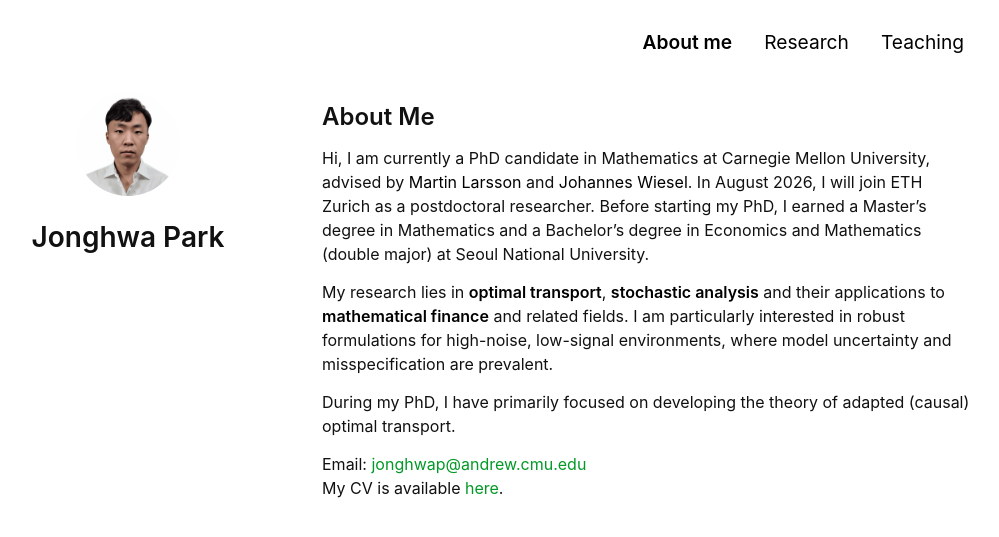
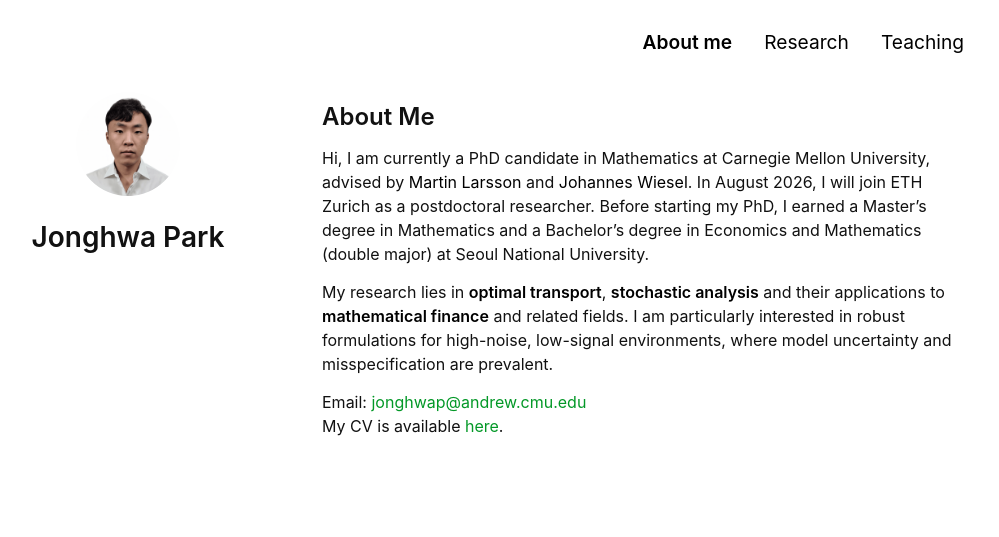
Before and after one commit to Jonghwap/Jonghwap.github.io, a Jekyll site: the page built from index.md, in a window 1280 px wide. Shown: the top 537 px of the page, without its empty margins (148-1147 px from the left). Built offline with Jekyll 4.4.1, drawn with Linux system fonts in a browser that asks for light colours; a style sheet for code colours, icons or effects is not loaded; our own code applies the rules of GitHub Pages for plain Markdown files.

Commit message:
Update index.md

```diff
--- a/index.md
+++ b/index.md
@@ -7,8 +7,6 @@ layout: homepage
 Hi, I am currently a PhD candidate in Mathematics at Carnegie Mellon University, advised by [Martin Larsson](https://sites.google.com/view/martin-larsson)  and [Johannes Wiesel](https://sites.google.com/view/johannes-wiesel). In August 2026, I will join ETH Zurich as a postdoctoral researcher. Before starting my PhD, I earned a Master's degree in Mathematics and a Bachelor's degree in Economics and Mathematics (double major) at Seoul National University.
 
 My research lies in **optimal transport**, **stochastic analysis** and their applications to **mathematical finance** and related fields. I am particularly interested in robust formulations for high-noise, low-signal environments, where model uncertainty and misspecification are prevalent.
-
-During my PhD, I have primarily focused on developing the theory of adapted (causal) optimal transport.
 
 <p style="margin:0">
   Email: <span id="email-slot"></span><noscript>jonghwap [at] andrew [dot] cmu [dot] edu</noscript><script>
```
